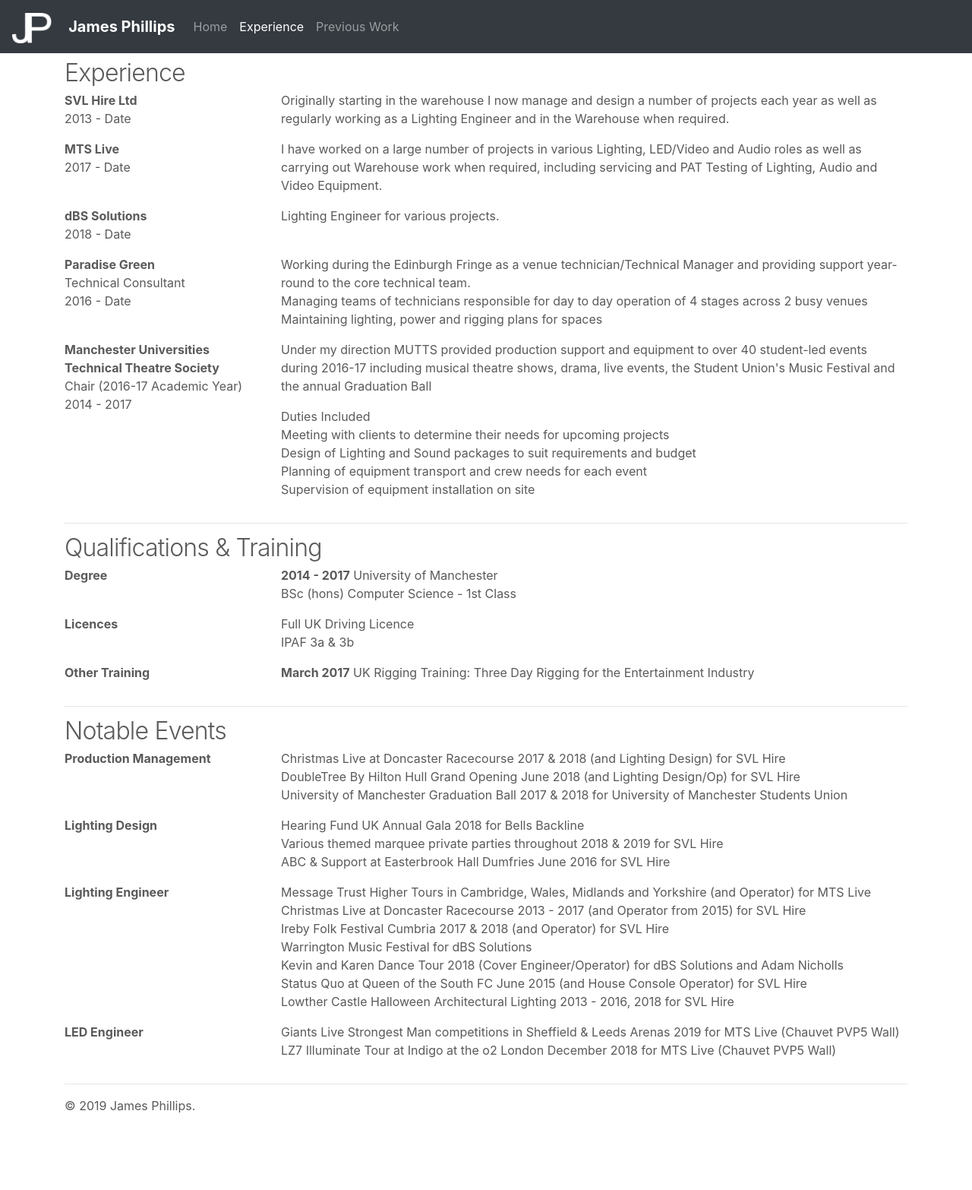
After one commit to JamesP2/jamesphillips-site, a PHP site: template templates/experience.html.twig in a window 1280 px wide. The commit adds this page. Shown: the whole page at 76% size. Run offline with PHP 8.4, Linux system fonts and the light colour scheme; the template is opened without the code that fills it, so the values that code supplies are empty; some libraries are stand-ins or nearby versions.

Commit message:
More Changes

```diff
--- a/css/site.css
+++ b/css/site.css
@@ -19,6 +19,9 @@ body {
 /* Carousel base class */
 .carousel {
   margin-bottom: 4rem;
+  margin-left: auto;
+  margin-right: auto;
+  max-width: 1920px;
 }
 /* Since positioning the image, we need to help out the caption */
 .carousel-caption {
--- a/templates/base.html.twig
+++ b/templates/base.html.twig
@@ -26,8 +26,8 @@
                     <li class="nav-item {% if title == 'Home' %}active{% endif %}">
                         <a class="nav-link" href="./">Home</a>
                     </li>
-                    <li class="nav-item {% if title == 'About' %}active{% endif %}">
-                        <a class="nav-link" href="./about">About</a>
+                    <li class="nav-item {% if title == 'Experience' %}active{% endif %}">
+                        <a class="nav-link" href="./experience">Experience</a>
                     </li>
                     <li class="nav-item {% if title == 'Previous Work' %}active{% endif %}">
                         <a class="nav-link" href="./previouswork">Previous Work</a>
--- /dev/null
+++ b/templates/experience.html.twig
@@ -0,0 +1,173 @@
+{% extends 'base.html.twig' %}
+
+{% set title = "Experience" %}
+
+{% block body %}
+<div class="container pad-top">
+    <div class="row">
+        <div class="col-md-12">
+            <h2 class="thin">Experience</h2>
+
+            <div class="row">
+                <div class="col-sm-3">
+                    <p>
+                        <b><a href="http://www.svlhire.co.uk/" target="_blank" class="text-grey">SVL Hire Ltd</a></b><br>
+                        2013 - Date
+                    </p>
+                </div>
+                <div class="col-sm-9">
+                        <p>Originally starting in the warehouse I now manage and design a number of projects each year as well as regularly working as a Lighting Engineer and in the Warehouse when required.</p>
+                </div>
+            </div>
+
+            <div class="row">
+                <div class="col-sm-3">
+                    <p>
+                        <b><a href="http://www.mtslive.co.uk/" target="_blank" class="text-grey">MTS Live</a></b><br>
+                        2017 - Date
+                    </p>
+                </div>
+                <div class="col-sm-9">
+                        <p>I have worked on a large number of projects in various Lighting, LED/Video and Audio roles as well as carrying out Warehouse work when required, including servicing and PAT Testing of Lighting, Audio and Video Equipment.</p>
+                </div>
+            </div>
+            <div class="row">
+                <div class="col-sm-3">
+                    <p>
+                        <b><a href="http://www.dbs-solutions.co.uk/" target="_blank" class="text-grey">dBS Solutions</a></b><br>
+                        2018 - Date
+                    </p>
+                </div>
+                <div class="col-sm-9">
+                        <p>Lighting Engineer for various projects.</p>
+                </div>
+            </div>
+            <div class="row">
+                <div class="col-sm-3">
+                    <p>
+                        <b><a href="http://www.paradise-green.co.uk/" target="_blank" class="text-grey">Paradise Green</a></b><br>
+                        Technical Consultant<br>
+                        2016 - Date
+                    </p>
+                </div>
+                <div class="col-sm-9">
+                    <p>
+                        Working during the Edinburgh Fringe as a venue technician/Technical Manager and providing support year-round to the core technical team.<br>
+                        Managing teams of technicians responsible for day to day operation of 4 stages across 2 busy venues<br>
+                        Maintaining lighting, power and rigging plans for spaces
+                    </p>
+                </div>
+            </div>
+            <div class="row">
+                <div class="col-sm-3">
+                    <p>
+                        <b><a href="http://www.mutts.org.uk/" target="_blank" class="text-grey">Manchester Universities Technical Theatre Society</a></b><br>
+                        Chair (2016-17 Academic Year)<br>
+                        2014 - 2017
+                    </p>
+                </div>
+                <div class="col-sm-9">
+                        <p>Under my direction MUTTS provided production support and equipment to over 40 student-led events during 2016-17 including musical theatre shows, drama, live events, the Student Union's Music Festival and the annual Graduation Ball</p>
+                        <p> Duties Included<br>
+                        Meeting with clients to determine their needs for upcoming projects<br>
+                        Design of Lighting and Sound packages to suit requirements and budget<br>
+                        Planning of equipment transport and crew needs for each event<br>
+                        Supervision of equipment installation on site<br>
+                        </p>
+                </div>
+            </div>
+
+            <hr>
+
+            <h2 class="thin">Qualifications &amp; Training</h2>
+            <div class="row">
+                <div class="col-sm-3">
+                    <p><b>Degree</b></p>
+                </div>
+                <div class="col-sm-9">
+                    <p>
+                        <b>2014 - 2017</b> University of Manchester<br>
+                        BSc (hons) Computer Science - 1st Class
+                    </p>
+                </div>
+            </div>
+            <div class="row">
+                <div class="col-sm-3">
+                    <p><b>Licences</b></p>
+                </div>
+                <div class="col-sm-9">
+                    <p>
+                        Full UK Driving Licence<br>
+                        IPAF 3a &amp; 3b
+                    </p>
+                </div>
+            </div>
+            <div class="row">
+                    <div class="col-sm-3">
+                        <p><b>Other Training</b></p>
+                    </div>
+                    <div class="col-sm-9">
+                    <p>
+                            <b>March 2017</b> UK Rigging Training: Three Day Rigging for the Entertainment Industry
+                    </p>
+                </div>
+            </div>
+
+            <hr>
+
+            <h2 class="thin">Notable Events</h2>
+            <div class="row">
+                <div class="col-sm-3">
+                    <p><b>Production Management</b></p>
+                </div>
+                <div class="col-sm-9">
+                    <ul class="list-unstyled">
+                        <li>Christmas Live at Doncaster Racecourse 2017 &amp; 2018 (and Lighting Design) for SVL Hire</li>
+                        <li>DoubleTree By Hilton Hull Grand Opening June 2018 (and Lighting Design/Op) for SVL Hire</li>
+                        <li>University of Manchester Graduation Ball 2017 &amp; 2018 for University of Manchester Students Union</li>
+                    </ul>
+                </div>
+            </div>
+            <div class="row">
+                <div class="col-sm-3">
+                    <p><b>Lighting Design</b></p>
+                </div>
+                <div class="col-sm-9">
+                    <ul class="list-unstyled">
+                        <li>Hearing Fund UK Annual Gala 2018 for Bells Backline</li>
+                        <li>Various themed marquee private parties throughout 2018 &amp; 2019 for SVL Hire</li>
+                        <li>ABC &amp; Support at Easterbrook Hall Dumfries June 2016 for SVL Hire</li>
+                    </ul>
+                </div>
+            </div>
+            <div class="row">
+                <div class="col-sm-3">
+                    <p><b>Lighting Engineer</b></p>
+                </div>
+                <div class="col-sm-9">
+                    <ul class="list-unstyled">
+                        <li>Message Trust Higher Tours in Cambridge, Wales, Midlands and Yorkshire (and Operator) for MTS Live</li>
+                        <li>Christmas Live at Doncaster Racecourse 2013 - 2017 (and Operator from 2015) for SVL Hire</li>
+                        <li>Ireby Folk Festival Cumbria 2017 &amp; 2018 (and Operator) for SVL Hire</li>
+                        <li>Warrington Music Festival for dBS Solutions</li>
+                        <li>Kevin and Karen Dance Tour 2018 (Cover Engineer/Operator) for dBS Solutions and Adam Nicholls</li>
+                        <li>Status Quo at Queen of the South FC June 2015 (and House Console Operator) for SVL Hire</li>
+                        <li>Lowther Castle Halloween Architectural Lighting 2013 - 2016, 2018 for SVL Hire</li>
+                    </ul>
+                </div>
+            </div>
+            <div class="row">
+                <div class="col-sm-3">
+                    <p><b>LED Engineer</b></p>
+                </div>
+                <div class="col-sm-9">
+                    <ul class="list-unstyled">
+                        <li>Giants Live Strongest Man competitions in Sheffield &amp; Leeds Arenas 2019 for MTS Live (Chauvet PVP5 Wall)</li>
+                        <li>LZ7 Illuminate Tour at Indigo at the o2 London December 2018 for MTS Live (Chauvet PVP5 Wall)</li>
+                    </ul>
+                </div>
+            </div>
+        </div>
+    </div>
+</div>
+{% endblock %}
```
Also changed, not shown: templates/about.html.twig (deleted, +0 -125 lines), templates/carousel.html.twig (+5 -5 lines), templates/home.html.twig (+9 -3 lines), img/carousel/2.jpg, img/home/1.jpg (deleted), img/home/2.jpg (deleted), img/home/3.jpg (deleted).
